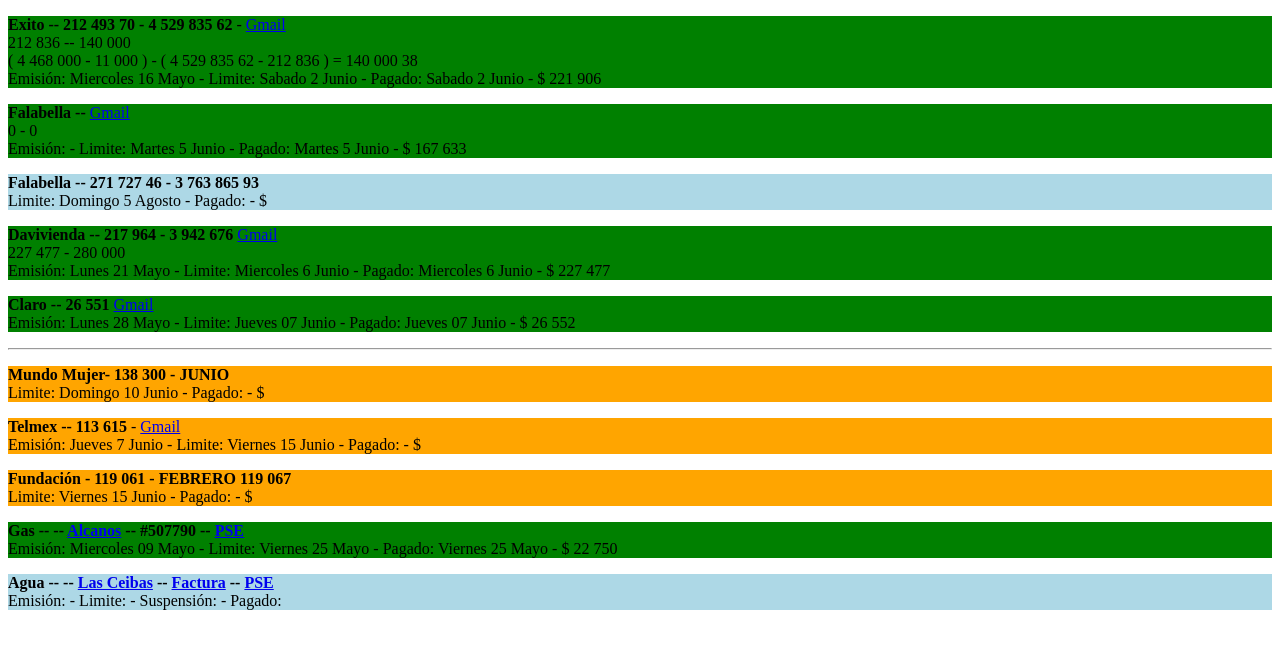
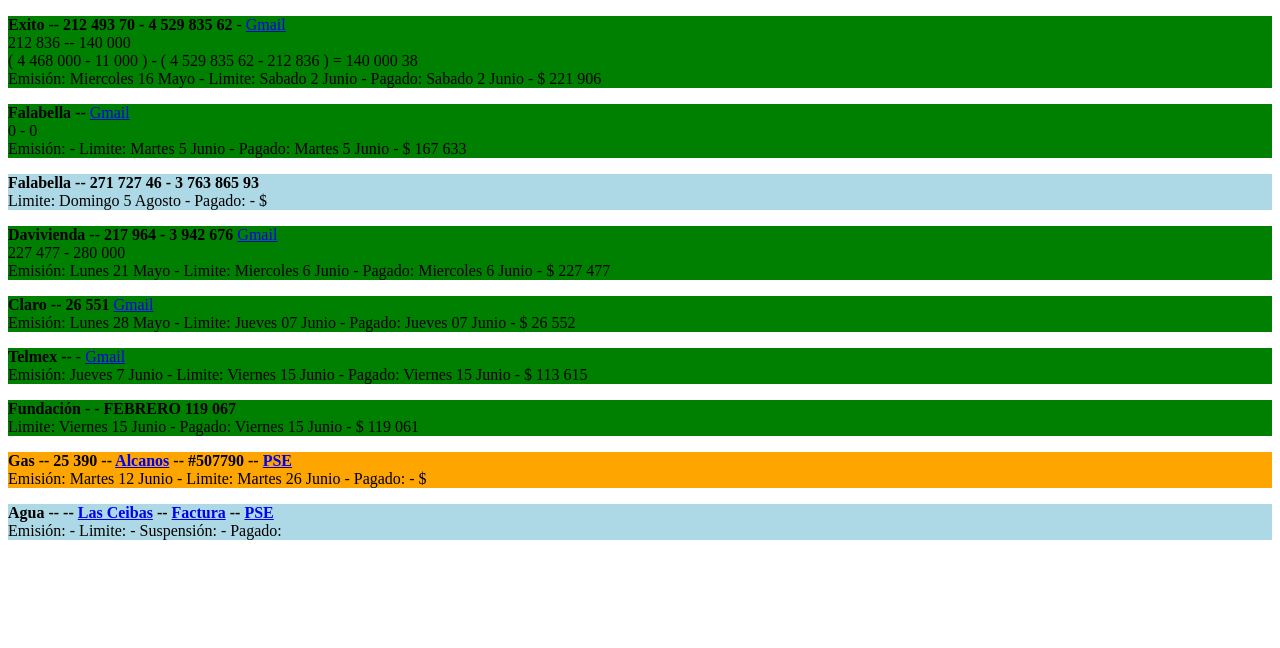
Before and after one commit to Alecsanderdiaz/Recibos, a plain HTML site: page index.html in a window 1280 px wide. Drawn offline with Linux system fonts and the light colour scheme.

Commit message:
Update index.html

```diff
--- a/index.html
+++ b/index.html
@@ -51,34 +51,26 @@
 		Emisión: Lunes 28 Mayo - Limite: Jueves 07 Junio - Pagado: Jueves 07 Junio - $ 26 552 </p>
 	</div>
 
-	<hr/>
+	<div class="pagado">
+		<p><b>Telmex --  </b> - <a href="https://mail.google.com/mail/u/0/#advanced-search/subject=Factura+Claro" target="_blank">Gmail</a>
+		<br/>
+		Emisión: Jueves 7 Junio - Limite: Viernes 15 Junio - Pagado: Viernes 15 Junio - $ 113 615 </p>
+	</div>
 
-	<div class="pendiente">
-		<p><b>Mundo Mujer- 138 300 - JUNIO </b>
+	<div class="pagado">
+		<p><b>Fundación -  - FEBRERO 119 067</b>
 		<br/>
-		Limite: Domingo 10 Junio - Pagado:  - $  </p>
+		Limite: Viernes 15 Junio - Pagado: Viernes 15 Junio - $ 119 061 </p>
 	</div>
 
 	<div class="pendiente">
-		<p><b>Telmex -- 113 615 </b> - <a href="https://mail.google.com/mail/u/0/#advanced-search/subject=Factura+Claro" target="_blank">Gmail</a>
-		<br/>
-		Emisión: Jueves 7 Junio - Limite: Viernes 15 Junio - Pagado:  - $ </p>
-	</div>
-
-	<div class="pendiente">
-		<p><b>Fundación - 119 061 - FEBRERO 119 067</b>
-		<br/>
-		Limite: Viernes 15 Junio - Pagado:  - $  </p>
-	</div>
-
-	<div class="pagado">
-		<p><b>Gas --  --
+		<p><b>Gas -- 25 390 --
 			<a href="http://www.alcanosesp.com" target="_blank">Alcanos</a>
 			-- #507790 --
 			<a href="https://gateway.pagosonline.net/apps/facturacion/36715/index.html" target="_blank">PSE</a>
 		</b>
 	<br/>
-		Emisión: Miercoles 09 Mayo - Limite: Viernes 25 Mayo - Pagado: Viernes 25 Mayo - $ 22 750</p>
+		Emisión: Martes 12 Junio - Limite: Martes 26 Junio - Pagado:  - $ </p>
 	</div>
 
 
```
